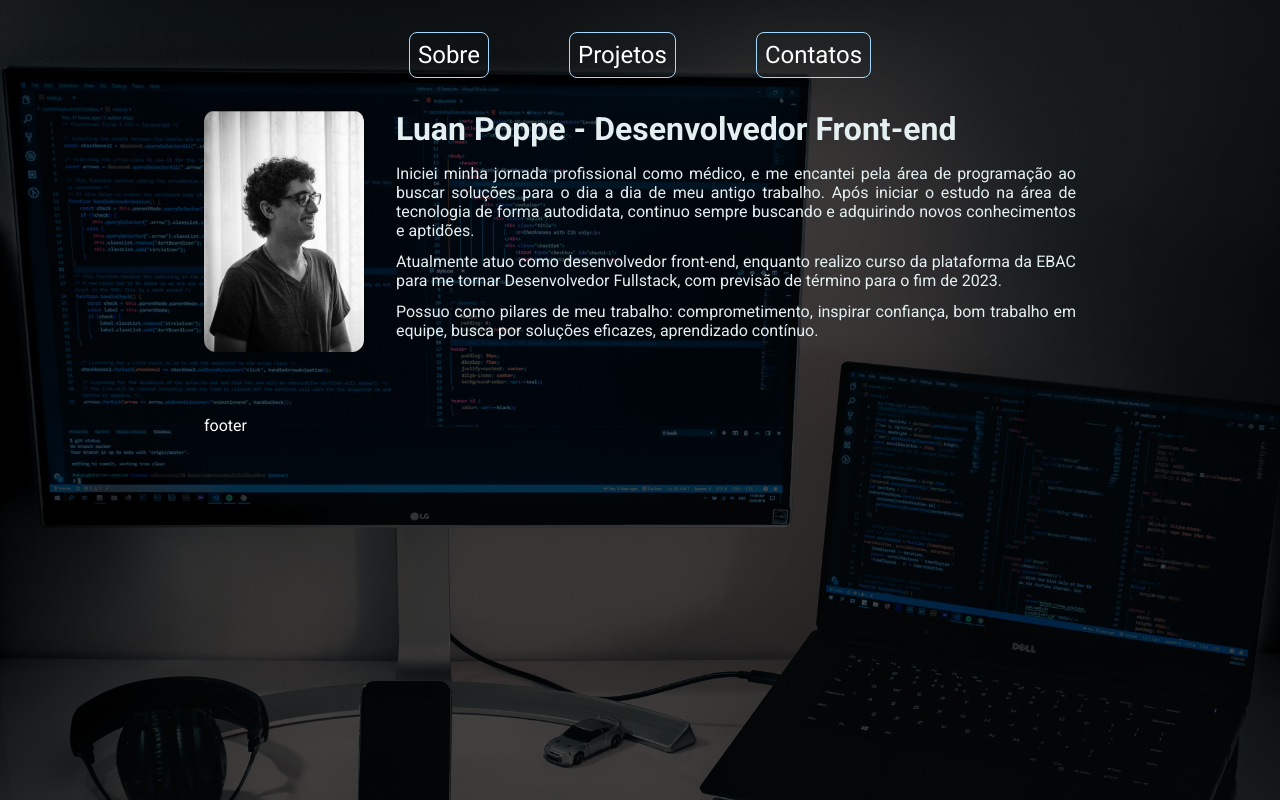
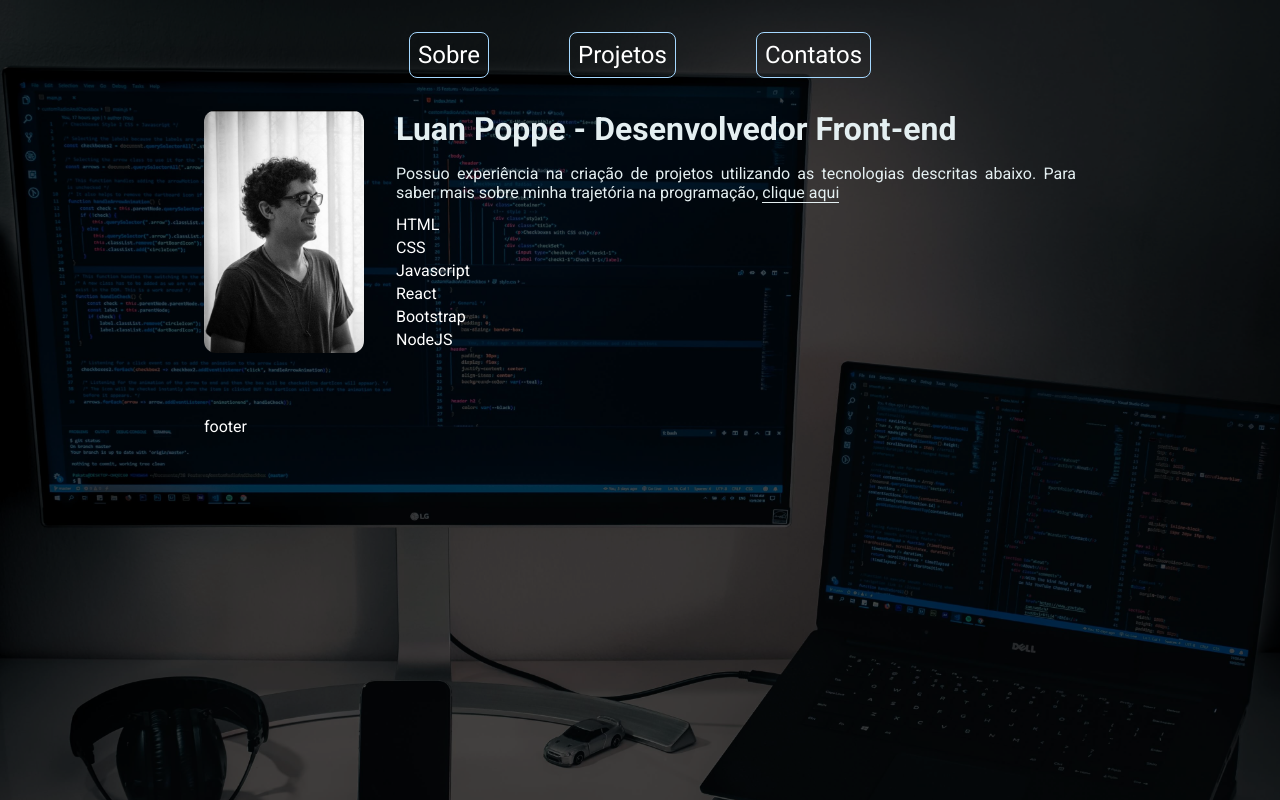
Before and after one commit to luanpoppe/portfolio_luanpoppe, a React (Create React App) app: page / in a window 1280 px wide. Built offline with nearby package versions, Linux system fonts and the light colour scheme.

Commit message:
botao clicável

```diff
--- a/src/components/Main/index.jsx
+++ b/src/components/Main/index.jsx
@@ -1,22 +1,21 @@
 import * as S from "./styles";
 
 import fotoPerfil from "../../images/foto_perfil.jpg";
+import { useState } from "react";
 
 const Main = () => {
+	const [mostrarBio, setMostrarBio] = useState(false);
+	if (mostrarBio) {
 		return (
-		<S.MainStyled>
-			<>
-				<S.ProfileImageStyled src={fotoPerfil} />
-				<S.SubContainerStyled>
-					<S.TitleStyled>Luan Poppe - Desenvolvedor Front-end</S.TitleStyled>
+			<S.bioContainerStyled>
+				<S.TitleStyled>Minha trajetória</S.TitleStyled>
 				<S.PStyled>
 					Iniciei minha jornada profissional como médico, e me encantei pela
-						área de programação ao buscar soluções para o dia a dia de meu
-						antigo trabalho. Após iniciar o estudo na área de tecnologia de
-						forma autodidata, continuo sempre buscando e adquirindo novos
-						conhecimentos e aptidões.
+					área de programação ao buscar soluções para o dia a dia de meu antigo
+					trabalho. Após iniciar o estudo na área de tecnologia de forma
+					autodidata, continuo sempre buscando e adquirindo novos conhecimentos
+					e aptidões.
 				</S.PStyled>
-					<S.PStyled></S.PStyled>
 				<S.PStyled>
 					Atualmente atuo como desenvolvedor front-end, enquanto realizo curso
 					da plataforma da EBAC para me tornar Desenvolvedor Fullstack, com
@@ -27,10 +26,40 @@ const Main = () => {
 					confiança, bom trabalho em equipe, busca por soluções eficazes,
 					aprendizado contínuo.
 				</S.PStyled>
+			</S.bioContainerStyled>
+		);
+	} else if (!mostrarBio) {
+		return (
+			<S.MainStyled>
+				<>
+					<S.ProfileImageStyled src={fotoPerfil} />
+					<S.SubContainerStyled>
+						<S.TitleStyled>Luan Poppe - Desenvolvedor Front-end</S.TitleStyled>
+						<S.PStyled>
+							Possuo experiência na criação de projetos utilizando as
+							tecnologias descritas abaixo. Para saber mais sobre minha
+							trajetória na programação,{" "}
+							<S.botaoStyled
+								onClick={() => {
+									setMostrarBio(!mostrarBio);
+								}}
+							>
+								clique aqui
+							</S.botaoStyled>
+						</S.PStyled>
+						<S.listaStyled>
+							<li>HTML</li>
+							<li>CSS</li>
+							<li>Javascript</li>
+							<li>React</li>
+							<li>Bootstrap</li>
+							<li>NodeJS</li>
+						</S.listaStyled>
 					</S.SubContainerStyled>
 				</>
 			</S.MainStyled>
 		);
+	}
 };
 
 export default Main;
--- a/src/components/Main/styles.js
+++ b/src/components/Main/styles.js
@@ -9,6 +9,7 @@ export const MainStyled = styled.main`
 export const ProfileImageStyled = styled.img`
 	max-width: 160px;
 	border-radius: 12px;
+	object-fit: cover;
 `
 
 export const SubContainerStyled = styled.div`
@@ -26,3 +27,27 @@ export const PStyled = styled.p`
 	text-align: justify;
 	color: #E4EFF1;
 `
+
+export const listaStyled = styled.ul`
+	list-style: none;
+
+	li {
+		padding-bottom: 4px;
+	}
+`
+
+export const botaoStyled = styled.button`
+	color: #E4EFF1;
+	background-color: transparent;
+	border: none;
+	border-bottom: 1px solid #E4EFF1;
+	cursor: pointer;
+	font-size: 1em;
+`
+
+export const bioContainerStyled = styled.div`
+	display: block;
+	z-index: 1;
+	background-color: red;
+	transition: 3s;
+`
```
Also changed, not shown: src/images/imagem_de_fundo.jpg, src/images/imagem_de_fundo_tamanho_original.jpg (added). Lines whose indentation alone changed are shown as unchanged.
